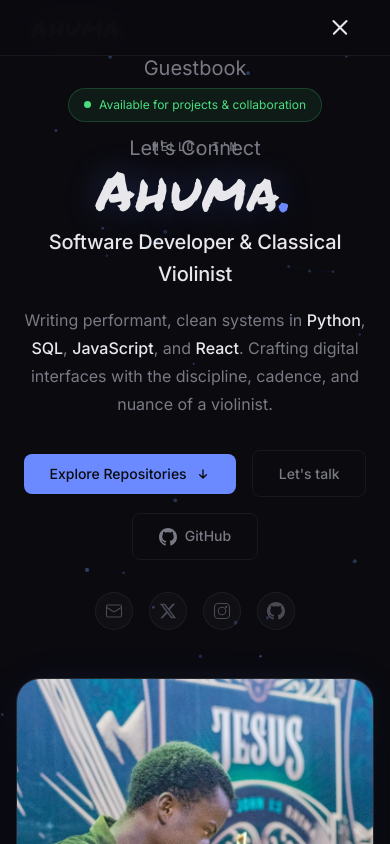
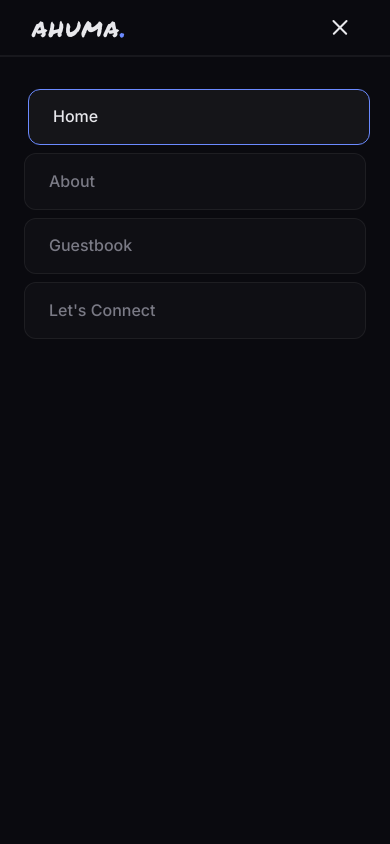
Before and after one commit to kabuteykabutey/portfolio1, a website: page public/index.html in a window 390 px wide. Both pictures are taken after a click on the button "Toggle navigation". Shown: the top 844 px of the page. Drawn offline with Linux system fonts and the light colour scheme; no server answers; a web font is replaced by a local one.

Commit message:
fix(nav): resolve mobile dropdown containing block bug and style full-screen menu

```diff
--- a/public/css/style.css
+++ b/public/css/style.css
@@ -1738,35 +1738,75 @@ img {
     --nav-height: 56px;
   }
 
+  #main-nav {
+    backdrop-filter: none;
+    -webkit-backdrop-filter: none;
+    background: #0a0a0f;
+    border-bottom: 1px solid var(--border);
+  }
+
   .nav-toggle {
     display: flex;
+    z-index: 1000;
   }
 
   .nav-links {
     position: fixed;
-    top: 0;
+    top: var(--nav-height);
     left: 0;
     right: 0;
     bottom: 0;
-    background: rgba(10, 10, 15, 0.96);
-    backdrop-filter: blur(20px);
-    -webkit-backdrop-filter: blur(20px);
+    width: 100%;
+    height: calc(100vh - var(--nav-height));
+    height: calc(100dvh - var(--nav-height));
+    background: #0a0a0f;
+    border-top: 1px solid var(--border);
+    display: flex;
     flex-direction: column;
-    justify-content: center;
+    justify-content: flex-start;
+    align-items: stretch;
+    padding: var(--space-xl) var(--space-lg);
+    gap: var(--space-sm);
+    overflow-y: auto;
+    -webkit-overflow-scrolling: touch;
+    transform: translateY(-12px);
+    opacity: 0;
+    visibility: hidden;
+    pointer-events: none;
+    transition: transform var(--duration-normal) var(--ease-out),
+                opacity var(--duration-normal) var(--ease-out),
+                visibility var(--duration-normal);
+    z-index: 999;
+  }
+
+  .nav-links.open {
+    transform: translateY(0);
+    opacity: 1;
+    visibility: visible;
+    pointer-events: auto;
+  }
+
+  .nav-link {
+    display: flex;
     align-items: center;
-    gap: var(--space-md);
-    transform: translateX(100%);
-    transition: transform var(--duration-slow) var(--ease-out);
-    z-index: 105;
-  }
-
-  .nav-links.open {
-    transform: translateX(0);
-  }
-
-  .nav-link {
-    font-size: var(--fs-xl);
-    padding: var(--space-md) var(--space-xl);
+    justify-content: space-between;
+    font-size: var(--fs-base);
+    font-weight: 500;
+    padding: 0.9rem var(--space-lg);
+    color: var(--text-secondary);
+    background: var(--bg-surface);
+    border: 1px solid var(--border);
+    border-radius: var(--radius-lg);
+    transition: all var(--duration-fast);
+    text-align: left;
+  }
+
+  .nav-link:hover,
+  .nav-link.active {
+    color: var(--text-primary);
+    background: var(--bg-surface-hover);
+    border-color: var(--accent);
+    transform: translateX(4px);
   }
 
   .hero {
```
